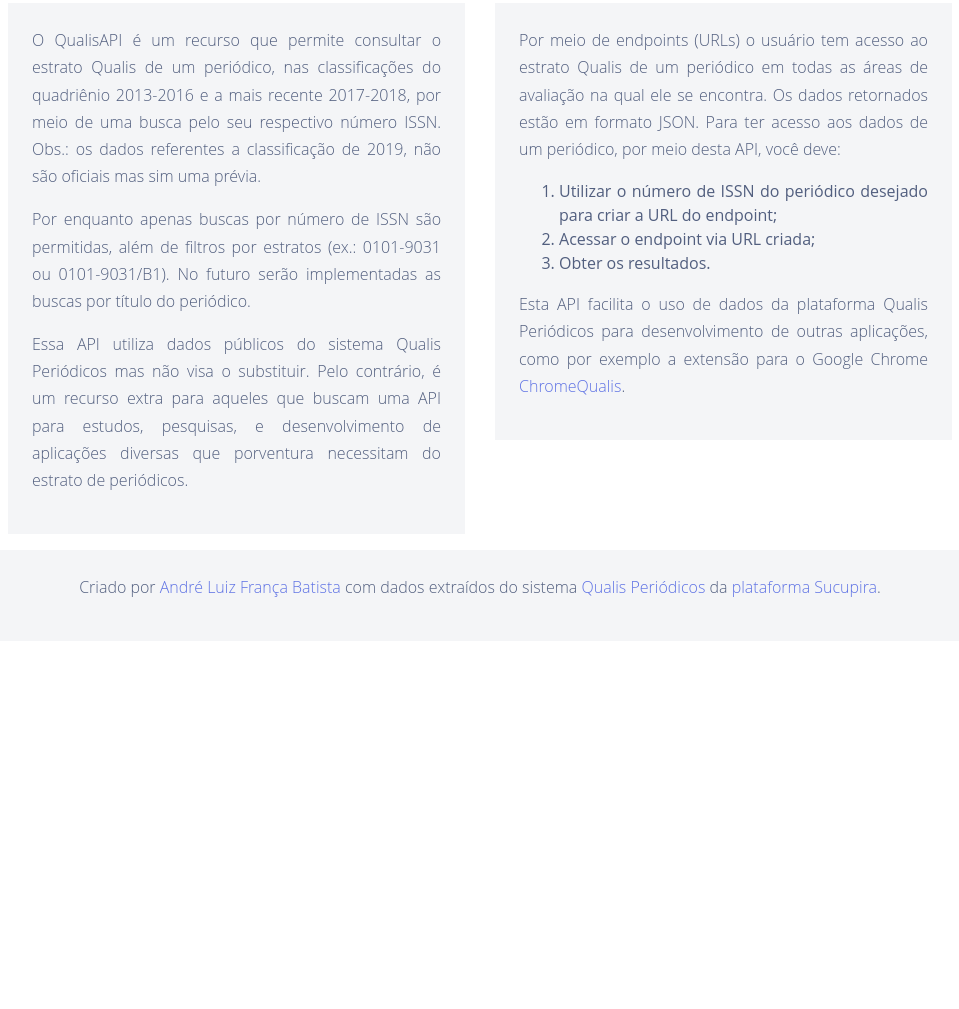
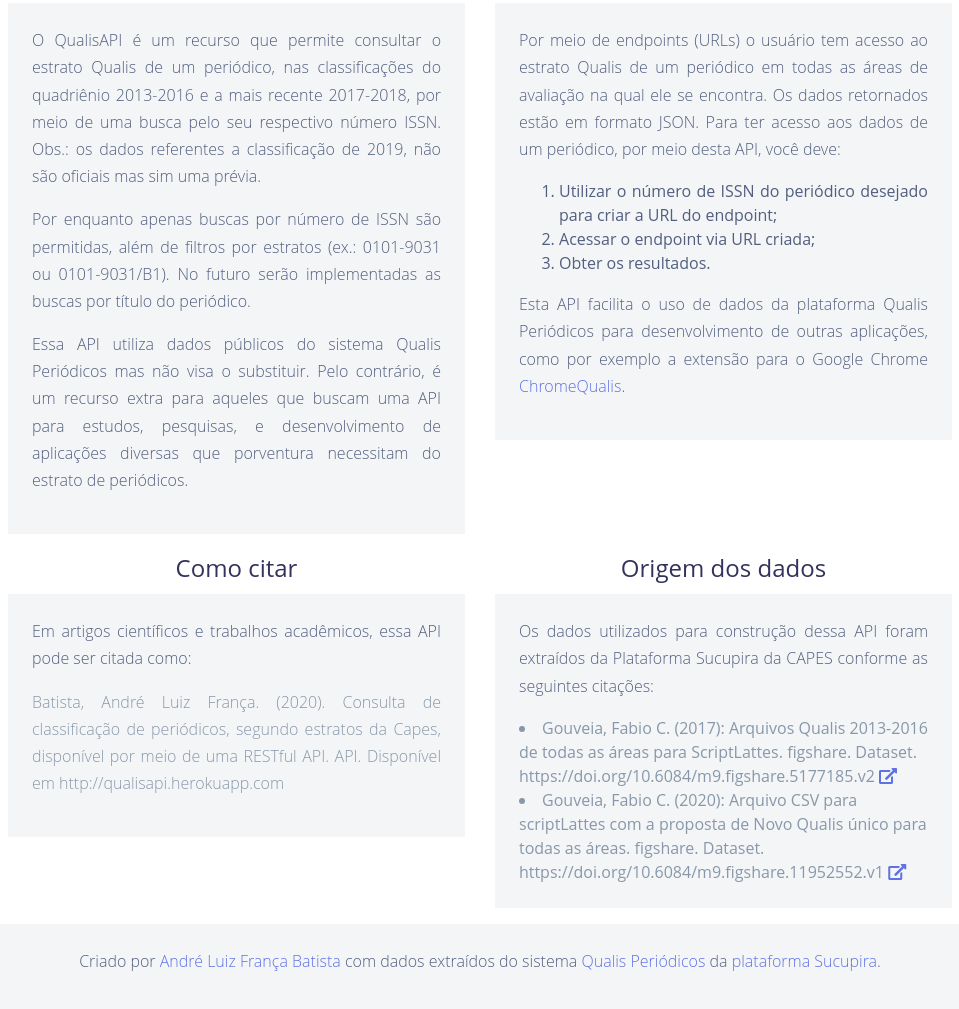
Before and after one commit to andreluizfrancabatista/qualisapi, a website: page views/about.html in a window 1280 px wide. Shown: the part 400-1409 px from the top of the page, without its empty margins (160-1119 px from the left). Before the commit the page ends 1041 px from the top, so only its background shows below. Drawn offline with Linux system fonts and the light colour scheme; files that its build step writes are made by us from their sources; files whose address does not match are found by name.

Commit message:
Adding how to cite information

```diff
--- a/views/about.html
+++ b/views/about.html
@@ -18,7 +18,8 @@
   <link rel="icon" type="image/png" href="./assets/img/ico_qualis_icon.png">
   <!--SEO-->
   <title>About Qualis API</title>
-  <meta name="description" content="Qualis API. Consulte o Qualis de um periódico (com ISSN) por meio de uma restful API. Consulta de classificação de periódicos, segundo estratos da Capes, disponível por meio de uma RESTful API. Por meio de endpoints (URLs) o usuário tem acesso ao estrato Qualis de um periódico em todas as áreas de avaliação na qual ele se encontra. Os dados retornados estão em formato JSON. Para ter acesso aos dados de um periódico, por meio desta API, você deve: Utilizar o número de ISSN do periódico desejado para criar a URL do endpoint; Acessar o endpoint via URL criada; Obter os resultados. Conheça a ChromeQualis, uma extensão para o Google Chrome para consulta do Qualis de periódicos. Extensão ChromeQualis.">
+  <meta name="description"
+    content="Qualis API. Consulte o Qualis de um periódico (com ISSN) por meio de uma restful API. Consulta de classificação de periódicos, segundo estratos da Capes, disponível por meio de uma RESTful API. Por meio de endpoints (URLs) o usuário tem acesso ao estrato Qualis de um periódico em todas as áreas de avaliação na qual ele se encontra. Os dados retornados estão em formato JSON. Para ter acesso aos dados de um periódico, por meio desta API, você deve: Utilizar o número de ISSN do periódico desejado para criar a URL do endpoint; Acessar o endpoint via URL criada; Obter os resultados. Conheça a ChromeQualis, uma extensão para o Google Chrome para consulta do Qualis de periódicos. Extensão ChromeQualis.">
 
   <!-- Fonts -->
   <link href="https://fonts.googleapis.com/css?family=Poppins:200,300,400,600,700,800" rel="stylesheet">
@@ -117,9 +118,14 @@
       <div class="col-md-6">
         <h4 class="text-center">O que é QualisAPI?</h4>
         <div class="text-justify bg-secondary p-4">
-          <p>O QualisAPI é um recurso que permite consultar o estrato Qualis de um periódico, nas classificações do quadriênio 2013-2016 e a mais recente 2017-2018, por meio de uma busca pelo seu respectivo número ISSN. Obs.: os dados referentes a classificação de 2019, não são oficiais mas sim uma prévia.</p>
-          <p>Por enquanto apenas buscas por número de ISSN são permitidas, além de filtros por estratos (ex.: 0101-9031 ou 0101-9031/B1). No futuro serão implementadas as buscas por título do periódico.</p>
-          <p>Essa API utiliza dados públicos do sistema Qualis Periódicos mas não visa o substituir. Pelo contrário, é um recurso extra para aqueles que buscam uma API para estudos, pesquisas, e desenvolvimento de aplicações diversas que porventura necessitam do estrato de periódicos.</p>
+          <p>O QualisAPI é um recurso que permite consultar o estrato Qualis de um periódico, nas classificações do
+            quadriênio 2013-2016 e a mais recente 2017-2018, por meio de uma busca pelo seu respectivo número ISSN.
+            Obs.: os dados referentes a classificação de 2019, não são oficiais mas sim uma prévia.</p>
+          <p>Por enquanto apenas buscas por número de ISSN são permitidas, além de filtros por estratos (ex.: 0101-9031
+            ou 0101-9031/B1). No futuro serão implementadas as buscas por título do periódico.</p>
+          <p>Essa API utiliza dados públicos do sistema Qualis Periódicos mas não visa o substituir. Pelo contrário, é
+            um recurso extra para aqueles que buscam uma API para estudos, pesquisas, e desenvolvimento de aplicações
+            diversas que porventura necessitam do estrato de periódicos.</p>
         </div>
       </div>
       <div class="col-md-6">
@@ -127,7 +133,8 @@
         <div class="text-justify bg-secondary p-4">
           <p>
             Por meio de endpoints (URLs) o usuário tem acesso ao estrato Qualis de um periódico em todas as áreas de
-            avaliação na qual ele se encontra. Os dados retornados estão em formato JSON. Para ter acesso aos dados de um periódico, por meio desta API, você
+            avaliação na qual ele se encontra. Os dados retornados estão em formato JSON. Para ter acesso aos dados de
+            um periódico, por meio desta API, você
             deve:
           </p>
           <ol>
@@ -136,16 +143,60 @@
             <li>Obter os resultados.</li>
           </ol>
           <p>Esta API facilita o uso de dados da plataforma Qualis Periódicos para desenvolvimento de outras
-            aplicações, como por exemplo a extensão para o Google Chrome <a href="https://chrome.google.com/webstore/detail/chromequalis/gpcehgmogffgjgdjdlcmkglfmgdmhfcj" target="_blank">ChromeQualis</a>.</p>
+            aplicações, como por exemplo a extensão para o Google Chrome <a
+              href="https://chrome.google.com/webstore/detail/chromequalis/gpcehgmogffgjgdjdlcmkglfmgdmhfcj"
+              target="_blank">ChromeQualis</a>.</p>
         </div>
       </div>
     </div>
   </div>
 
+  <div class="container px-5 mt-3 mb-3">
+    <div class="row">
+      <div class="col-md-6">
+        <h4 class="text-center">Como citar</h4>
+        <div class="text-justify bg-secondary p-4">
+          <p>Em artigos científicos e trabalhos acadêmicos, essa API pode ser citada como:</p>
+          <p class="text-muted">Batista, André Luiz França. (2020). Consulta de classificação de periódicos, segundo
+            estratos da Capes, disponível por meio de uma RESTful API. API. Disponível em http://qualisapi.herokuapp.com
+          </p>
+        </div>
+      </div>
+      <div class="col-md-6">
+        <h4 class="text-center">Origem dos dados</h4>
+        <div class="text-justify bg-secondary p-4">
+
+          <p>Os dados utilizados para construção dessa API foram extraídos da Plataforma Sucupira da CAPES conforme as
+            seguintes citações:</p>
+          <ul></ul>
+          <li class="text-left text-muted">Gouveia, Fabio C. (2017): Arquivos Qualis 2013-2016 de todas as áreas para
+            ScriptLattes.
+            figshare. Dataset. https://doi.org/10.6084/m9.figshare.5177185.v2 <a
+              href="https://doi.org/10.6084/m9.figshare.5177185.v2" target="_blank"><i
+                class="fas fa-external-link-alt"></i></a>
+          </li>
+          <li class="text-left text-muted">Gouveia, Fabio C. (2020): Arquivo CSV para scriptLattes com a proposta de Novo Qualis
+            único para todas as
+            áreas. figshare. Dataset. https://doi.org/10.6084/m9.figshare.11952552.v1 <a
+              href="https://doi.org/10.6084/m9.figshare.11952552.v1" target="_blank"><i
+                class="fas fa-external-link-alt"></i></a></li>
+          </ul>
+        </div>
+      </div>
+
+
+
+    </div>
+  </div>
+
   <!--Footer-->
   <div class="footer container-fluid">
-    <p class="text-center">Criado por <a href="http://andrebatista.me" target="_blank">André Luiz França Batista</a> com
-      dados extraídos do sistema <a href="https://sucupira.capes.gov.br/sucupira/public/consultas/coleta/veiculoPublicacaoQualis/listaConsultaGeralPeriodicos.jsf" target="_blank">Qualis Periódicos</a> da <a href="https://sucupira.capes.gov.br/" target="_blank">plataforma Sucupira</a>.</p>
+    <p class="text-center">Criado por <a href="http://andrebatista.me" target="_blank">André Luiz França Batista</a>
+      com
+      dados extraídos do sistema <a
+        href="https://sucupira.capes.gov.br/sucupira/public/consultas/coleta/veiculoPublicacaoQualis/listaConsultaGeralPeriodicos.jsf"
+        target="_blank">Qualis Periódicos</a> da <a href="https://sucupira.capes.gov.br/" target="_blank">plataforma
+        Sucupira</a>.</p>
   </div>
 
   <!-- Core -->
```
